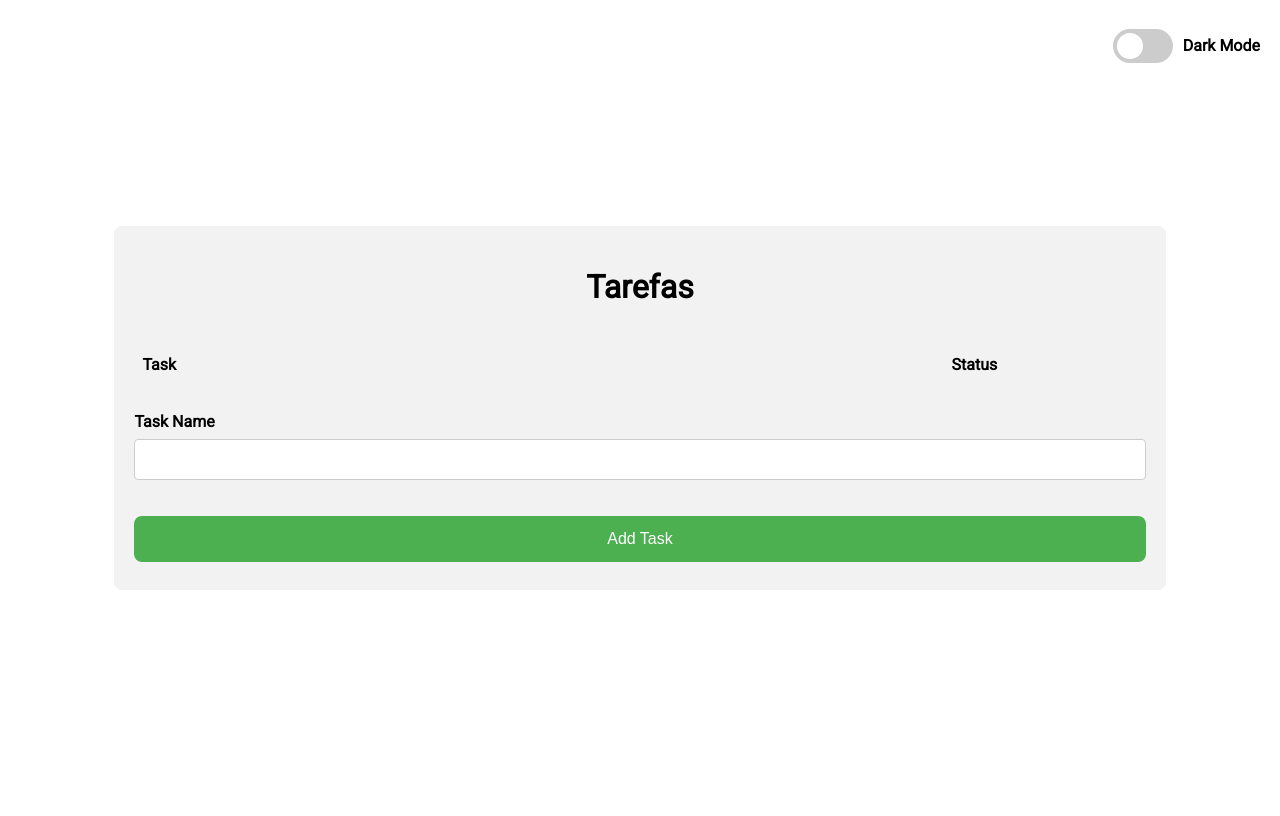
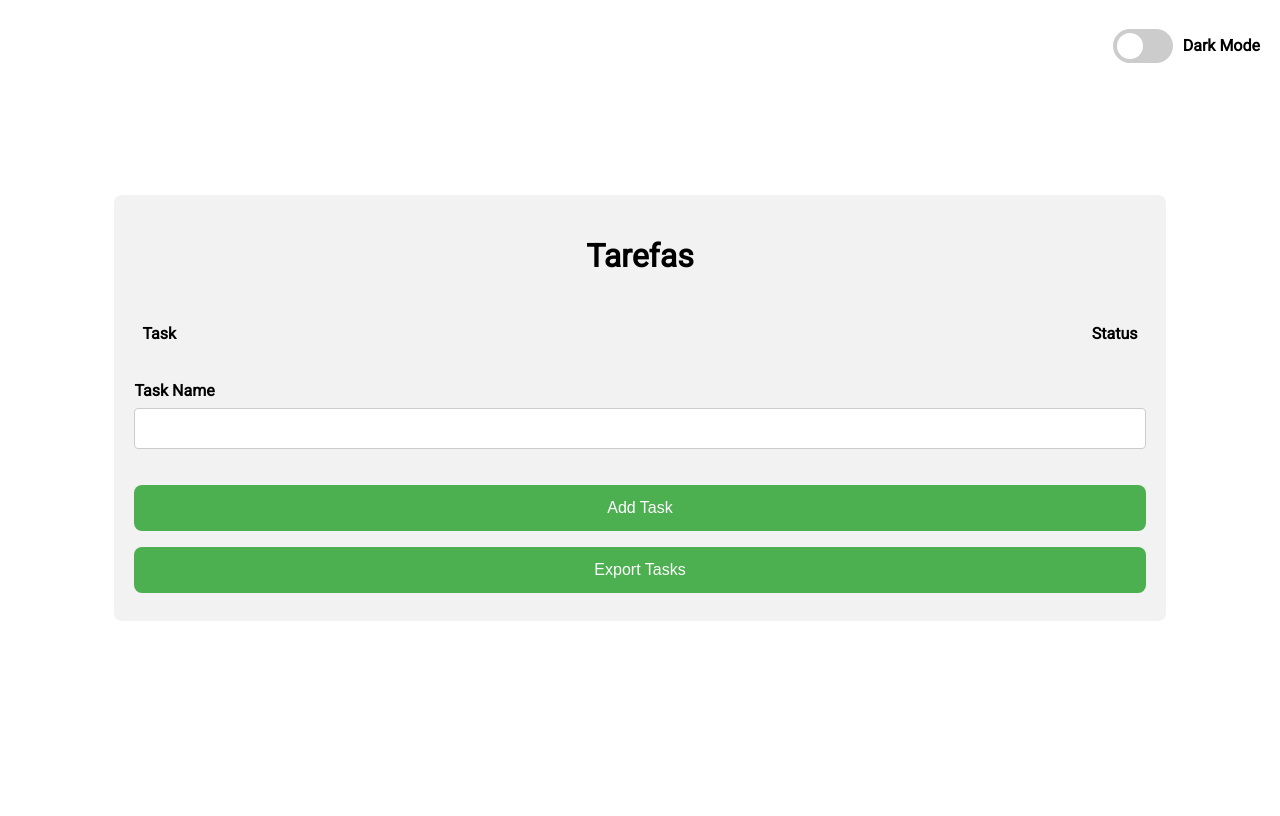
Before and after one commit to devdms/todo_flask, a Flask app: page / in a window 1280 px wide. Run offline with Flask 2, Linux system fonts and the light colour scheme; data comes from the database, SQL or seed files in the repository; both versions use the stored data as it was after the commit.

Commit message:
Mudanças a serem submetidas: 	modified:   main.py 	modified:   static/style.css 	modified:   tasks.db 	modified:   templates/show_tasks.html

```diff
--- a/main.py
+++ b/main.py
@@ -1,70 +1,110 @@
 from flask import Flask, render_template, request, redirect, url_for
 import sqlite3
+from sqlite3 import Error
 
-static_folder = 'static'
-app=Flask(__name__,template_folder='templates')
+app = Flask(__name__,template_folder='templates',static_folder='static')
 
-# Conecta ao banco de dados
+# Connect to the database
 def connect_db():
-    return sqlite3.connect('tasks.db')
+    try:
+        conn = sqlite3.connect('tasks.db')
+        return conn
+    except Error as e:
+        print(e)
 
-# Exibe a lista de tarefas
+# Show the list of tasks
 @app.route('/')
 def show_tasks():
-    # Conecta ao banco de dados
+    # Connect to the database
     conn = connect_db()
     c = conn.cursor()
 
-    # Seleciona todas as tarefas pendentes do banco de dados
+    # Select all pending tasks from the database
     c.execute("SELECT * FROM tasks WHERE status='pending'")
     tasks = c.fetchall()
 
-    # Fecha a conexão com o banco de dados
+    # Close the database connection
     conn.close()
 
-    # Renderiza a página HTML com a lista de tarefas
+    # Render the HTML page with the list of tasks
     return render_template('show_tasks.html', tasks=tasks)
 
-# Adiciona uma nova tarefa
+# Add a new task
 @app.route('/add_task', methods=['POST'])
 def add_task():
-    # Obtém os dados do formulário
-    task_name = request.form['task_name']
+    # Get the data from the form
+    task_name = request.form.get('task_name', None)
 
-    # Conecta ao banco de dados
+    # Connect to the database
     conn = connect_db()
     c = conn.cursor()
 
-    # Insere a nova tarefa no banco de dados
-    c.execute("INSERT INTO tasks (task_name, status) VALUES (?, 'pending')", (task_name,))
+    # Input validation
+    if task_name and task_name.strip():
+        # Insert the new task into the database
+        c.execute("INSERT INTO tasks (task_name, status) VALUES (?, 'pending')", (task_name,))
 
-    # Salva as alterações no banco de dados
-    conn.commit()
+        # Save changes to the database
+        conn.commit()
+    else:
+        # Return error message if task name is empty
+        return "Task name is required", 400
 
-    # Fecha a conexão com o banco de dados
+    # Close the database connection
     conn.close()
 
-    # Redireciona o usuário para a página principal
+    # Redirect the user to the main page
     return redirect(url_for('show_tasks'))
 
-# Marca uma tarefa como concluída
-@app.route('/complete_task/<task_id>')
+# Mark a task as completed
+@app.route('/complete_task/<int:task_id>')
 def complete_task(task_id):
-    # Conecta ao banco de dados
+    # Connect to the database
     conn = connect_db()
     c = conn.cursor()
 
-    # Atualiza o status da tarefa para "concluída" no banco de dados
-    c.execute("UPDATE tasks SET status='completed' WHERE task_id=?", (task_id,))
+    # Input validation
+    if task_id:
+        # Update the task status to "completed" in the database
+        c.execute("UPDATE tasks SET status='completed' WHERE task_id=?", (task_id,))
 
-    # Salva as alterações no banco de dados
-    conn.commit()
+        # Save changes to the database
+        conn.commit()
+    else:
+        # Return error message if task_id is not provided
+        return "Task id is required", 400
 
-    # Fecha a conexão com o banco de dados
+    # Close the database connection
     conn.close()
 
-    # Redireciona o usuário para a página principal
+    # Redirect the user to the main page
     return redirect(url_for('show_tasks'))
+
+#Export tasks to a text file
+@app.route('/export_tasks')
+def export_tasks():
+    # Connect to the database
+    conn = connect_db()
+    c = conn.cursor()
+
+    # Select all tasks from the database
+    c.execute("SELECT task_name FROM tasks")
+    tasks = c.fetchall()
+
+    # Close the database connection
+    conn.close()
+
+    # Create the text file
+    task_file = '\n'.join([task[0] for task in tasks])
+
+    # Create a response object with the text file
+    response = make_response(task_file)
+
+    # Set the headers to indicate that this is a text file
+    response.headers["Content-Disposition"] = "attachment; filename=tasks.txt"
+    response.headers["Content-type"] = "text/plain"
+
+    return response
 
 if __name__ == '__main__':
     app.run(debug=True)
--- a/static/style.css
+++ b/static/style.css
@@ -10,7 +10,7 @@ body {
 }
 
 body.dark-mode {
-  background-color: black;
+  background-color: #2d2b42;
   color: white;
 }
 
@@ -152,7 +152,7 @@ p {
 .task-status {
   flex: 1;
   font-weight: bold;
-  text-align: center;
+  text-align: end;
 }
 
 .task-item {
--- a/templates/show_tasks.html
+++ b/templates/show_tasks.html
@@ -37,6 +37,11 @@
                 <input type="text" class="form-control" id="task_name" name="task_name" required>
             </div>
             <button type="submit" class="btn">Add Task</button>
+            <div class="export-container">
+                <form action="{{ url_for('export_tasks') }}" method="GET">
+                    <button type="submit" class="btn">Export Tasks</button>
+                </form>
+            </div>
         </form>
     </div>
 </body>
```
Also changed, not shown: tasks.db.
